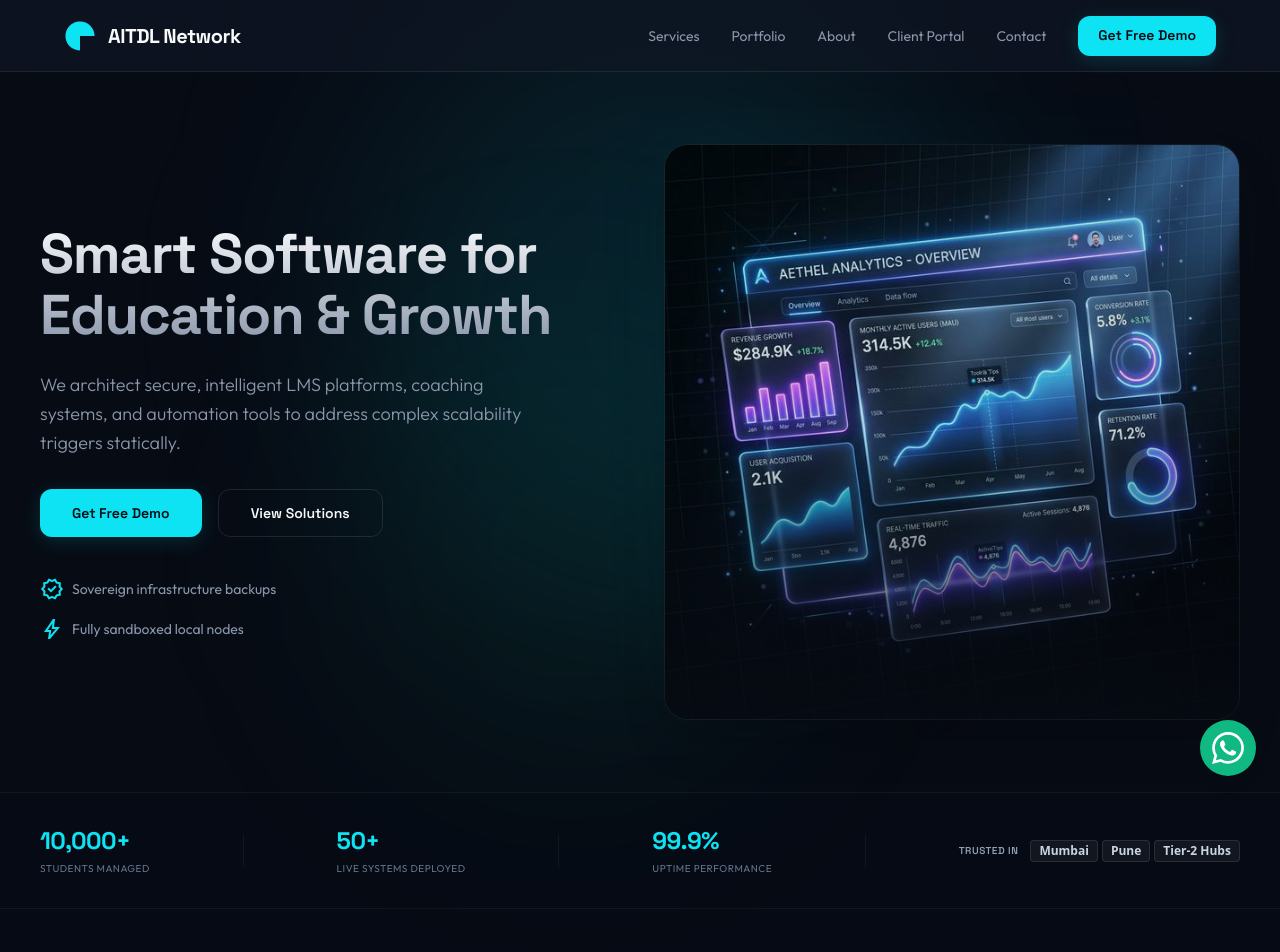
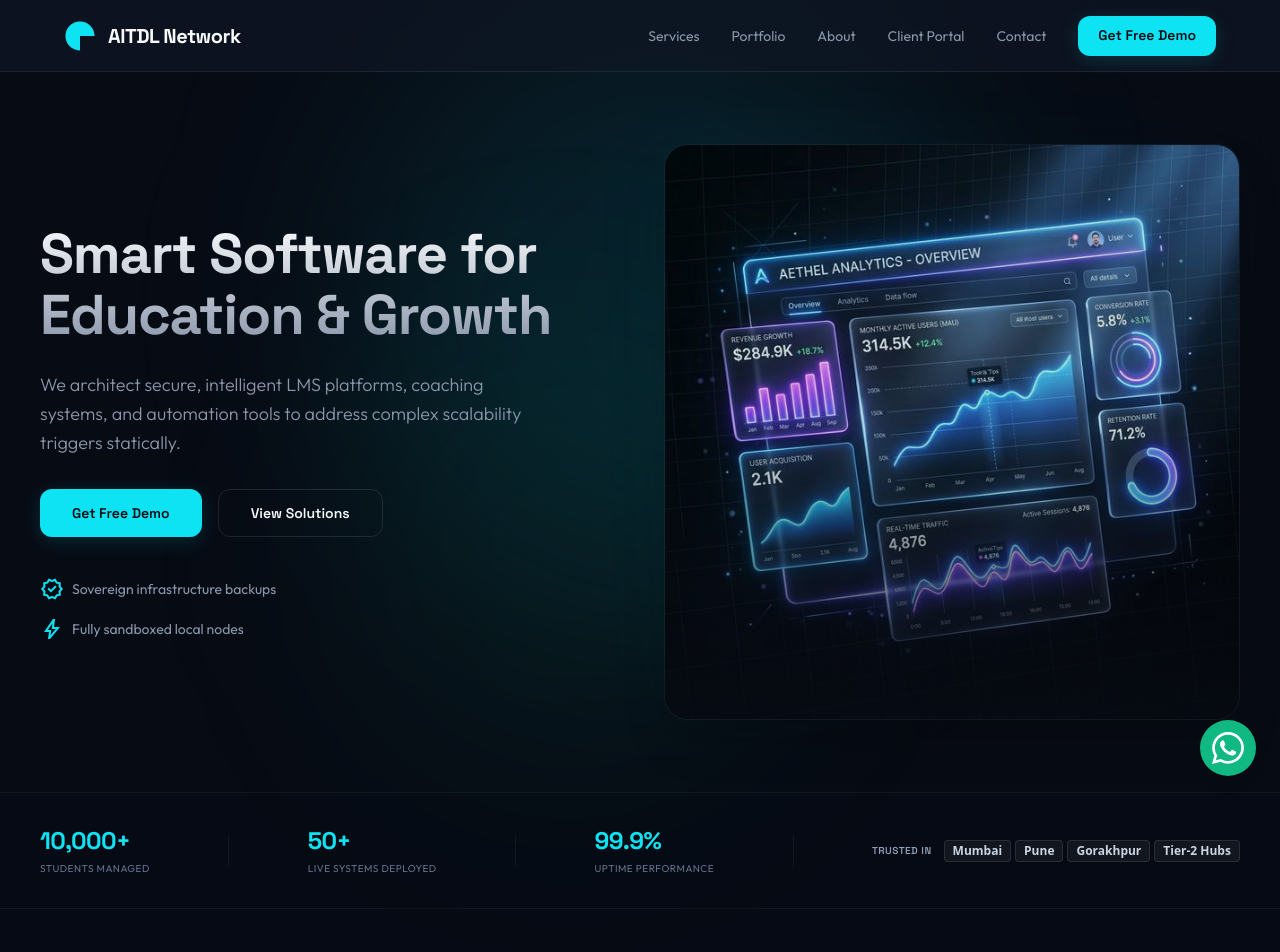
Before and after one commit to aitdlnetwork/aitdlNetwork, a Next.js app in the folder frontend/: page / in a window 1280 px wide. Shown: the top 952 px of the page. Built offline with nearby package versions, Linux system fonts and the light colour scheme.

Commit message:
feat: add Gorakhpur to trust locations list

```diff
--- a/frontend/src/app/page.tsx
+++ b/frontend/src/app/page.tsx
@@ -102,9 +102,10 @@ export default function Home() {
             <div className="text-slate-400 text-[10px] font-display font-semibold tracking-wider uppercase">
               Trusted in
             </div>
-            <div className="flex items-center gap-1 text-slate-300 font-bold text-xs font-sans">
+            <div className="flex items-center gap-1 text-slate-300 font-bold text-xs font-sans flex-wrap justify-center md:justify-start">
               <span className="px-2 py-0.5 rounded bg-white/5 border border-white/10">Mumbai</span>
               <span className="px-2 py-0.5 rounded bg-white/5 border border-white/10">Pune</span>
+              <span className="px-2 py-0.5 rounded bg-white/5 border border-white/10">Gorakhpur</span>
               <span className="px-2 py-0.5 rounded bg-white/5 border border-white/10">Tier-2 Hubs</span>
             </div>
           </div>
```
